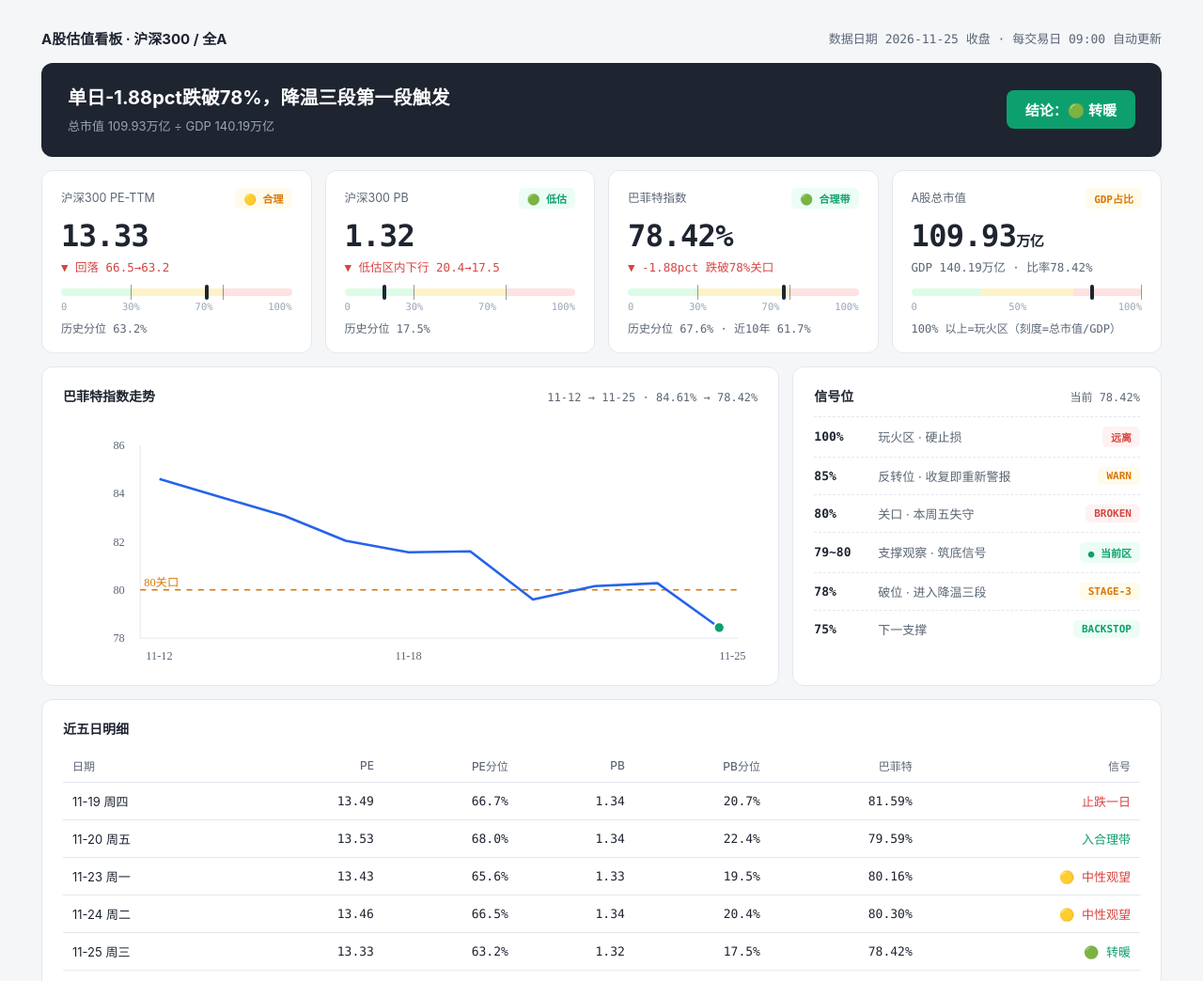
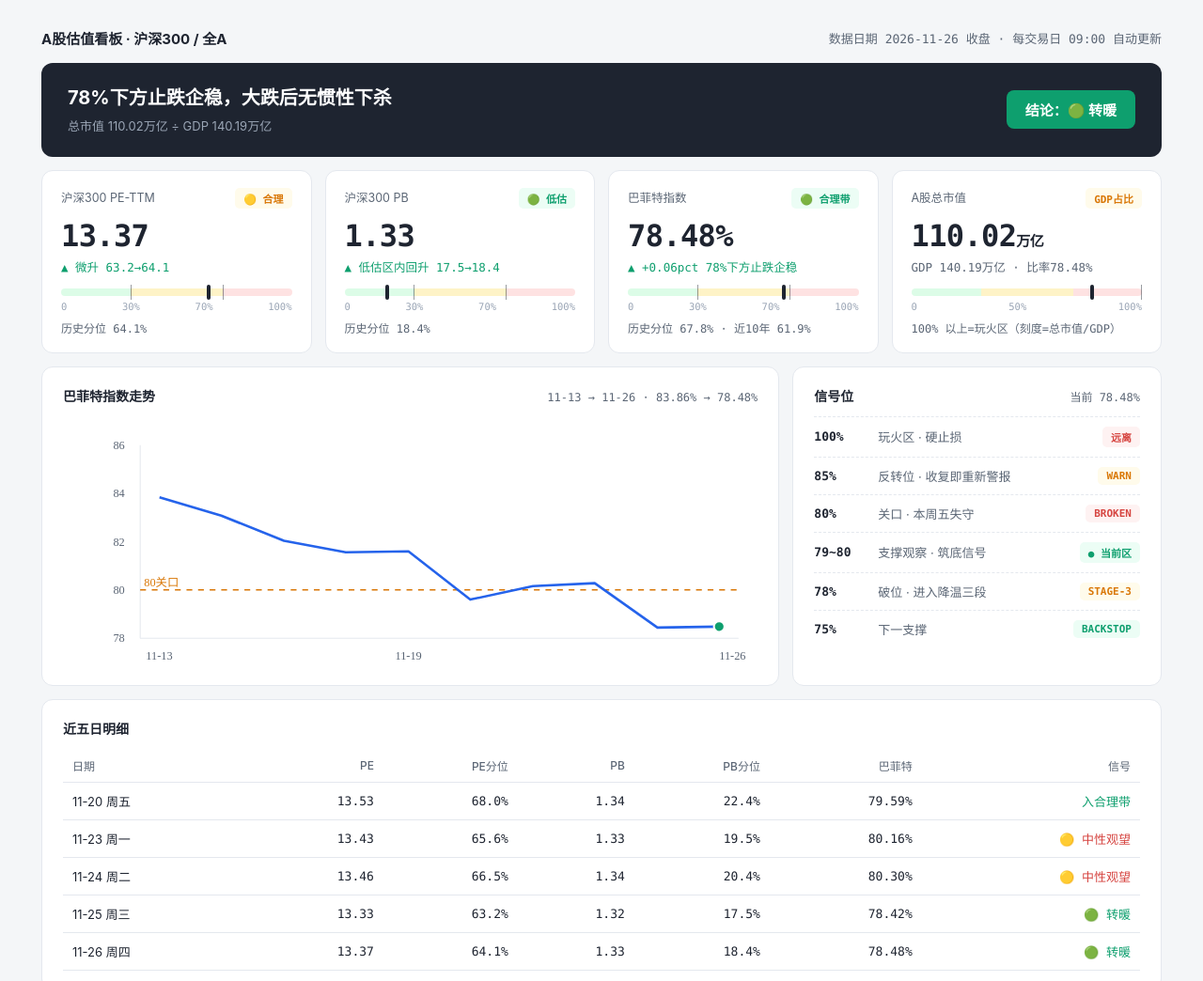
Before and after one commit to marvinxu-free/hs300-dashboard, a plain HTML site: page index.html in a window 1280 px wide. Shown: the top 1044 px of the page at 94% size. Drawn offline with Linux system fonts and the light colour scheme.

Commit message:
daily: 2026-11-26 数据更新

```diff
--- a/buffett_history.csv
+++ b/buffett_history.csv
@@ -13,3 +13,4 @@ date,pe,pe_pct,pb,pb_pct,buf,signal
 2026-11-23,13.43,65.6,1.33,19.5,80.16,🟡 中性观望
 2026-11-24,13.46,66.5,1.34,20.4,80.30,🟡 中性观望
 2026-11-25,13.33,63.2,1.32,17.5,78.42,🟢 转暖
+2026-11-26,13.37,64.1,1.33,18.4,78.48,🟢 转暖
--- a/index.html
+++ b/index.html
@@ -3,7 +3,7 @@
 <head>
 <meta charset="UTF-8">
 <meta name="viewport" content="width=device-width, initial-scale=1.0">
-<title>A股估值看板 · 2026-11-25</title>
+<title>A股估值看板 · 2026-11-26</title>
 <style>
   :root{
     --bg:#f4f6f8; --card:#ffffff; --ink:#1e2430; --sub:#5b6675; --hair:#e4e8ee;
@@ -66,12 +66,12 @@
 <div class="wrap">
   <div class="topbar">
     <span class="brand">A股估值看板 · 沪深300 / 全A</span>
-    <span class="upd">数据日期 2026-11-25 收盘 · 每交易日 09:00 自动更新</span>
+    <span class="upd">数据日期 2026-11-26 收盘 · 每交易日 09:00 自动更新</span>
   </div>
 
   <div class="verdict">
-    <div class="v-main">单日-1.88pct跌破78%，降温三段第一段触发
-      <small>总市值 109.93万亿 ÷ GDP 140.19万亿</small>
+    <div class="v-main">78%下方止跌企稳，大跌后无惯性下杀
+      <small>总市值 110.02万亿 ÷ GDP 140.19万亿</small>
     </div>
     <div class="v-tag">结论：🟢 转暖</div>
   </div>
@@ -79,33 +79,33 @@
   <div class="kpis">
     <div class="kpi">
       <div class="k-name">沪深300 PE-TTM <span class="badge bg-amber">🟡 合理</span></div>
-      <div class="k-val">13.33</div>
-      <div class="k-chg dn">▼ 回落 66.5→63.2</div>
-      <div class="meter"><i class="z30"></i><i class="z70"></i><b style="left:63.2%"></b></div>
+      <div class="k-val">13.37</div>
+      <div class="k-chg up">▲ 微升 63.2→64.1</div>
+      <div class="meter"><i class="z30"></i><i class="z70"></i><b style="left:64.1%"></b></div>
       <div class="k-scale"><span>0</span><span>30%</span><span>70%</span><span>100%</span></div>
-      <div class="k-pos">历史分位 63.2%</div>
+      <div class="k-pos">历史分位 64.1%</div>
     </div>
     <div class="kpi">
       <div class="k-name">沪深300 PB <span class="badge bg-green">🟢 低估</span></div>
-      <div class="k-val">1.32</div>
-      <div class="k-chg dn">▼ 低估区内下行 20.4→17.5</div>
-      <div class="meter"><i class="z30"></i><i class="z70"></i><b style="left:17.5%"></b></div>
+      <div class="k-val">1.33</div>
+      <div class="k-chg up">▲ 低估区内回升 17.5→18.4</div>
+      <div class="meter"><i class="z30"></i><i class="z70"></i><b style="left:18.4%"></b></div>
       <div class="k-scale"><span>0</span><span>30%</span><span>70%</span><span>100%</span></div>
-      <div class="k-pos">历史分位 17.5%</div>
+      <div class="k-pos">历史分位 18.4%</div>
     </div>
     <div class="kpi">
       <div class="k-name">巴菲特指数 <span class="badge bg-green">🟢 合理带</span></div>
-      <div class="k-val">78.42%</div>
-      <div class="k-chg dn">▼ -1.88pct 跌破78%关口</div>
-      <div class="meter"><i class="z30"></i><i class="z70"></i><b style="left:67.6%"></b></div>
+      <div class="k-val">78.48%</div>
+      <div class="k-chg up">▲ +0.06pct 78%下方止跌企稳</div>
+      <div class="meter"><i class="z30"></i><i class="z70"></i><b style="left:67.8%"></b></div>
       <div class="k-scale"><span>0</span><span>30%</span><span>70%</span><span>100%</span></div>
-      <div class="k-pos">历史分位 67.6% · 近10年 61.7%</div>
+      <div class="k-pos">历史分位 67.8% · 近10年 61.9%</div>
     </div>
     <div class="kpi">
       <div class="k-name">A股总市值 <span class="badge bg-amber">GDP占比</span></div>
-      <div class="k-val">109.93<span style="font-size:15px">万亿</span></div>
-      <div class="k-chg fl">GDP 140.19万亿 · 比率78.42%</div>
-      <div class="meter"><i class="z100"></i><b style="left:78.42%"></b></div>
+      <div class="k-val">110.02<span style="font-size:15px">万亿</span></div>
+      <div class="k-chg fl">GDP 140.19万亿 · 比率78.48%</div>
+      <div class="meter"><i class="z100"></i><b style="left:78.48%"></b></div>
       <div class="k-scale"><span>0</span><span>50%</span><span>100%</span></div>
       <div class="k-pos">100% 以上=玩火区（刻度=总市值/GDP）</div>
     </div>
@@ -113,7 +113,7 @@
 
   <div class="row">
     <div class="card">
-      <h3>巴菲特指数走势 <span>11-12 → 11-25 · 84.61% → 78.42%</span></h3>
+      <h3>巴菲特指数走势 <span>11-13 → 11-26 · 83.86% → 78.48%</span></h3>
       <svg viewBox="0 0 720 260" aria-hidden="true">
         <g font-size="12" fill="#5b6675" font-family="SF Mono">
           <text x="52" y="34">86</text><text x="52" y="84">84</text><text x="52" y="134">82</text><text x="52" y="184">80</text><text x="52" y="234">78</text>
@@ -122,15 +122,15 @@
         <line x1="80" y1="180" x2="700" y2="180" stroke="#d97706" stroke-dasharray="6 6" stroke-width="1.5"/>
         <text x="84" y="176" font-size="12" fill="#d97706" font-family="SF Mono">80关口</text>
         <polyline fill="none" stroke="#2563eb" stroke-width="2.5" stroke-linejoin="round"
-          points="100,65 164,84 229,103 293,129 358,141 422,140 487,190 551,176 616,173 680,219"/>
-        <circle cx="680" cy="219" r="5.5" fill="#0e9f6e" stroke="#fff" stroke-width="2"/>
+          points="100,84 164,103 229,129 293,141 358,140 422,190 487,176 551,173 616,219 680,218"/>
+        <circle cx="680" cy="218" r="5.5" fill="#0e9f6e" stroke="#fff" stroke-width="2"/>
         <g font-size="12" fill="#5b6675" font-family="SF Mono">
-          <text x="86" y="252"  font-size="12" fill="#5b6675" font-family="SF Mono">11-12</text><text x="358" y="252" text-anchor="middle" font-size="12" fill="#5b6675" font-family="SF Mono">11-18</text><text x="680" y="252"  font-size="12" fill="#5b6675" font-family="SF Mono">11-25</text>
+          <text x="86" y="252"  font-size="12" fill="#5b6675" font-family="SF Mono">11-13</text><text x="358" y="252" text-anchor="middle" font-size="12" fill="#5b6675" font-family="SF Mono">11-19</text><text x="680" y="252"  font-size="12" fill="#5b6675" font-family="SF Mono">11-26</text>
         </g>
       </svg>
     </div>
     <div class="card">
-      <h3>信号位 <span>当前 78.42%</span></h3>
+      <h3>信号位 <span>当前 78.48%</span></h3>
       <ul class="levels">
         <li><span class="lv-v">100%</span><span class="lv-d">玩火区 · 硬止损</span><span class="badge bg-red">远离</span></li>
         <li><span class="lv-v">85%</span><span class="lv-d">反转位 · 收复即重新警报</span><span class="badge bg-amber">WARN</span></li>
@@ -146,17 +146,17 @@
     <h3>近五日明细</h3>
     <table class="tbl">
       <tr><th>日期</th><th>PE</th><th>PE分位</th><th>PB</th><th>PB分位</th><th>巴菲特</th><th>信号</th></tr>
-      <tr><td>11-19 周四</td><td>13.49</td><td>66.7%</td><td>1.34</td><td>20.7%</td><td>81.59%</td><td class="dn">止跌一日</td></tr>
       <tr><td>11-20 周五</td><td>13.53</td><td>68.0%</td><td>1.34</td><td>22.4%</td><td>79.59%</td><td class="up">入合理带</td></tr>
       <tr><td>11-23 周一</td><td>13.43</td><td>65.6%</td><td>1.33</td><td>19.5%</td><td>80.16%</td><td class="dn">🟡 中性观望</td></tr>
       <tr><td>11-24 周二</td><td>13.46</td><td>66.5%</td><td>1.34</td><td>20.4%</td><td>80.30%</td><td class="dn">🟡 中性观望</td></tr>
       <tr><td>11-25 周三</td><td>13.33</td><td>63.2%</td><td>1.32</td><td>17.5%</td><td>78.42%</td><td class="up">🟢 转暖</td></tr>
+      <tr><td>11-26 周四</td><td>13.37</td><td>64.1%</td><td>1.33</td><td>18.4%</td><td>78.48%</td><td class="up">🟢 转暖</td></tr>
     </table>
   </div>
 
   <div class="conclusion">
     <span class="tag">今日结论</span><br>
-    80%上方反复争夺以向下突破收场：单日-1.88pct为本轮调整最大跌幅，总市值缩水2.64万亿。蓝筹与总量同向回落无背离，属挤泡沫不伤核心的健康降温。今日起进入降温三段剧本：第一段支撑75%，失守看72%，70%为合理带下沿；反转位85%不变。单日大跌后有惯性，不急于抄底、等75%附近企稳信号。
+    78%关口下方止跌企稳（78.42→78.48），昨日-1.88pct大跌后无惯性下杀，是降温第一段的积极信号：总量和蓝筹都未被继续抛售，更像一次性挤泡沫而非趋势性下跌。但企稳一日不等于企稳，若再度跌破78%下探75%则降温剧本继续；操作上继续等75%附近或连续三日企稳信号，反转位85%不变。
   </div>
 
   <footer>
```
